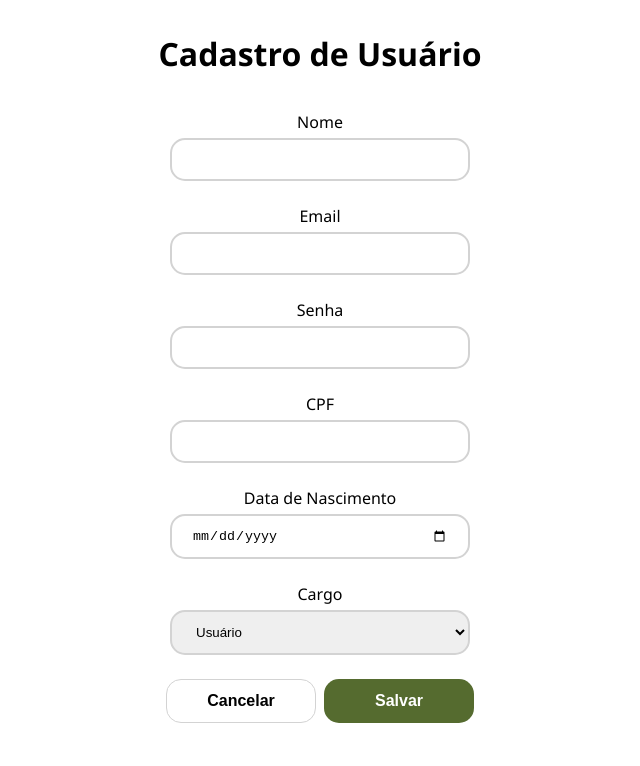
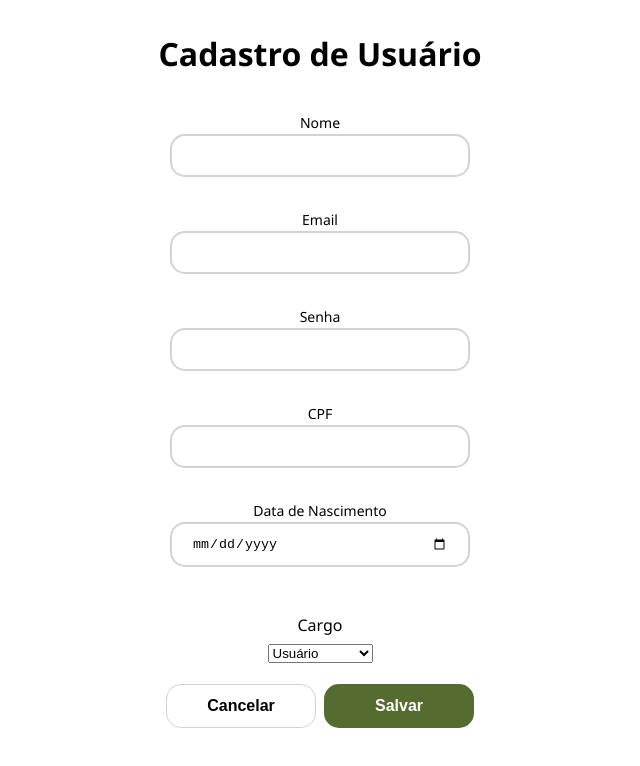
Before and after one commit to indigotech/onboard-samuel-ducca, a React (Create React App) app in the folder my-app/: page /adduser in a window 1280 px wide. Shown: the top 766 px of the page, without its empty margins (320-960 px from the left). Built offline with nearby package versions, Linux system fonts and the light colour scheme.

Commit message:
InputText componentizado

```diff
--- a/my-app/src/components/AddUserPage.tsx
+++ b/my-app/src/components/AddUserPage.tsx
@@ -6,6 +6,8 @@ import { createUser } from './UserListQueries';
 import { Redirect } from 'react-router-dom';
 import { LoadingButton } from './mol/loadingButton';
 import { Button } from './atm/button';
+import { InputText } from './mol/InputText';
+import { H1 } from './atm/h1';
 
 
 export const AddUserPage: React.FC = props => {
@@ -18,6 +20,9 @@ export const AddUserPage: React.FC = props => {
   const [userPassword, setUserPassword] = useState({ value:"", valid: true});
   const [redirect, setRedirect] = useState(false);
   const [isLoading, setIsLoading] = useState(false);
+
+  const erroMessage = "Campo inválido";
+
 
   function handleChange(event: any) {
     const name = event.target.name;
@@ -78,13 +83,13 @@ export const AddUserPage: React.FC = props => {
   return(
     <div className="body">
       <link rel="stylesheet" href="https://cdnjs.cloudflare.com/ajax/libs/font-awesome/4.7.0/css/font-awesome.min.css"></link>
-      <h1> Cadastro de Usuário </h1>
-      <div className="inputArea">
-        <InputText name="name" label="Nome" value={userName.value} onChange={handleChange} className={!userName.valid ? "inputFieldError" : ""} />
-        <InputText name="email" label="Email" value={userEmail.value} onChange={handleChange} className={!userEmail.valid ? "inputFieldError" : ""}/>
-        <InputText name="password" label="Senha" value={userPassword.value} onChange={handleChange} type="password" className={!userPassword.valid ? "inputFieldError" : ""}/>
-        <InputText name="cpf" label="CPF" value={userCpf.value} onChange={handleChange} className={!userCpf.valid ? "inputFieldError" : ""}/>
-        <InputText name="birthDate" label="Data de Nascimento" value={userBirthDate.value} onChange={handleChange} type="date" className={!userBirthDate.valid ? "inputFieldError" : ""}/>
+      <H1> Cadastro de Usuário </H1>
+      <div className="">
+        <InputText name="name" label="Nome" value={userName.value} onChange={handleChange} error={!userName.valid} errorCaption={erroMessage} />
+        <InputText name="email" label="Email" value={userEmail.value} onChange={handleChange} error={!userEmail.valid} errorCaption={erroMessage}/>
+        <InputText name="password" label="Senha" value={userPassword.value} onChange={handleChange} type="password" error={!userPassword.valid} errorCaption={erroMessage}/>
+        <InputText name="cpf" label="CPF" value={userCpf.value} onChange={handleChange} error={!userCpf.valid} errorCaption={erroMessage}/>
+        <InputText name="birthDate" label="Data de Nascimento" value={userBirthDate.value} onChange={handleChange} type="date" error={!userBirthDate.valid} errorCaption={erroMessage}/>
         {/* Vou componentizar mais tarde */}
         <div className="inputField">
           <label>Cargo</label> <br></br>
@@ -100,7 +105,7 @@ export const AddUserPage: React.FC = props => {
 
   );
 }
-
+/*
 interface InputProps{
   label?: string,
   name: string,
@@ -117,4 +122,4 @@ const InputText: React.FC<InputProps> = props => (
     <input placeholder={props.placeholder} name={props.name} value={props.value} onChange={props.onChange}
     type={props.type} className={props.className}></input>
   </div>
-);
+); */
--- a/my-app/src/components/LoginPage.tsx
+++ b/my-app/src/components/LoginPage.tsx
@@ -1,14 +1,16 @@
 // src/components/LoginPage.tsx
 
 import * as React from 'react';
-import { useMutation, useQuery } from '@apollo/client';
-import { func } from 'prop-types';
 import { Redirect } from 'react-router-dom';
 import { doLogin } from './LoginAuth';
 import {validateEmail, validatePassword} from './validationHelpers';
 import { H1 } from './atm/h1';
 import { Button } from './atm/button';
+import { Label } from './atm/label';
+import { Input } from './atm/input';
+import { Caption } from './atm/caption';
 import { LoadingButton } from './mol/loadingButton';
+import { InputText } from './mol/InputText';
 
 interface LoginPageProps {
   email?: string;
@@ -76,16 +78,17 @@ class LoginPage extends React.Component<LoginPageProps, LoginPageState>  {
     }
 
     event.preventDefault();
+    this.setState({badEmail: badEmailtmp, badPassword: badPasswordtmp});
 
     if (!badEmailtmp && !badPasswordtmp){
       this.setState({isLoading:true});
       try{
         await doLogin(this.state.email, this.state.password);
-        this.setState({badEmail: badEmailtmp, badPassword: badPasswordtmp, redirect:true, isLoading: false});
+        this.setState({redirect:true, isLoading: false});
       }
       catch(error){
         alert(error);
-        this.setState({badEmail: badEmailtmp, badPassword: badPasswordtmp, redirect:false, isLoading: false});
+        this.setState({redirect:false, isLoading: false});
       }
 
     }
@@ -102,22 +105,14 @@ class LoginPage extends React.Component<LoginPageProps, LoginPageState>  {
           <div className="body">
             <link rel="stylesheet" href="https://cdnjs.cloudflare.com/ajax/libs/font-awesome/4.7.0/css/font-awesome.min.css"></link>
             <H1>Bem-vindo(a) à Taqtile!</H1>
-            <div className="inputArea">
 
+            <div className="">
               <form>
-                  <div className="inputField" >
-                      <label>Email</label> <br></br>
-                      <input className={this.state.badEmail ? 'inputFieldError': ''} name="email" value={this.state.email} onChange={this.handleChange} placeholder="nome.sobrenome@taqtile.com"></input>
-                  </div>
-                  <div className="inputField">
-                      <label>Senha</label> <br></br>
-                      <input className={this.state.badPassword ? 'inputFieldError': ''} name="password" value={this.state.password} onChange={this.handleChange}></input>
-                  </div>
-                  <Button onClick={this.handleSubmit} disabled={this.state.isLoading}>Teste de entrar</Button>
-                  <LoadingButton onClick={this.handleSubmit} isLoading={this.state.isLoading} text="Entrar" disabled={this.state.isLoading}/>
-                  <button onClick={this.handleSubmit} className='submitButton' disabled={this.state.isLoading}>
-                    <i className={this.state.isLoading? 'fa fa-circle-o-notch fa-spin' : ''}></i> Entrar
-                  </button>
+                <InputText name="email" value={this.state.email} onChange={this.handleChange} label="Email"
+                errorCaption="Email inválido" error={this.state.badEmail} placeholder="nome.sobrenome@taqtile.com"/>
+                <InputText name="password" value={this.state.password} onChange={this.handleChange} label="Senha"
+                errorCaption="Senha inválida" error={this.state.badPassword} type="password"/>
+                <LoadingButton onClick={this.handleSubmit} isLoading={this.state.isLoading} text="Entrar" disabled={this.state.isLoading}/>
               </form>
             </div>
           </div>
--- /dev/null
+++ b/my-app/src/components/atm/caption.ts
@@ -0,0 +1,13 @@
+import styled from 'styled-components'
+
+interface CaptionProps {
+  error?: boolean;
+}
+
+export const Caption = styled.label`
+  font-size: 12px;
+  font-weight:normal;
+  color: crimson;
+  margin: 4px;
+  visibility: ${(props : CaptionProps) => props.error ? "visible" : "hidden"};
+`;
--- /dev/null
+++ b/my-app/src/components/atm/input.ts
@@ -0,0 +1,21 @@
+import styled from 'styled-components'
+
+interface InputProps {
+  error?: boolean;
+}
+
+export const Input = styled.input`
+  width: 70%;
+  max-width: 300px;
+  border:${(props: InputProps) => props.error ? "2px solid crimson" : "2px solid lightgray"};
+  border-radius: 15px;
+  padding: 12px 20px;
+  box-sizing: border-box;
+  outline: none;
+  -webkit-transition: 0.2s;
+  transition: 0.2s;
+
+  :focus{
+    border: 2px solid #555;
+  }
+`;
--- /dev/null
+++ b/my-app/src/components/atm/label.ts
@@ -0,0 +1,12 @@
+import styled from 'styled-components'
+
+interface LabelProps {
+  error?: boolean;
+}
+
+export const Label = styled.label`
+  font-size: 14px;
+  font-weight:normal;
+  color: ${(props : LabelProps) => props.error ? "crimson" : "black"};
+  margin: 14px;
+`;
--- /dev/null
+++ b/my-app/src/components/mol/InputText.tsx
@@ -0,0 +1,29 @@
+import React from 'react';
+import { Label } from '../atm/label';
+import { Caption } from '../atm/caption';
+import { Input } from '../atm/input';
+
+
+export interface InputTextProps{
+  name: string,
+  value: any,
+  label?: string,
+  error?: boolean,
+  errorCaption?: string,
+  placeholder?: any,
+  type?: string,
+  onChange: (event: any) => void,
+}
+
+export const InputText: React.FC<InputTextProps> = props => {
+
+  return(
+    <div>
+      <Label error={props.error}>{props.label}</Label> <br/>
+      <Input error={props.error} placeholder={props.placeholder} type={props.type}
+      name={props.name} value={props.value} onChange={props.onChange}/> <br/>
+      <Caption error={props.error}> {props.errorCaption} </Caption>
+    </div>
+  );
+
+}
```
Also changed, not shown: my-app/src/components/Hello.css (deleted, +0 -13 lines), my-app/src/components/atm/button.ts (renamed from my-app/src/components/atm/button.tsx), my-app/src/components/atm/h1.ts (renamed from my-app/src/components/atm/h1.tsx).
